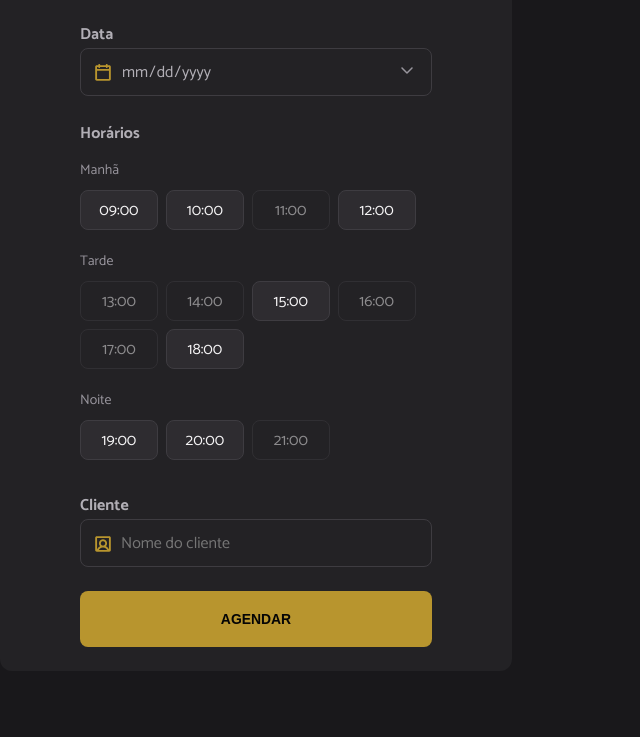
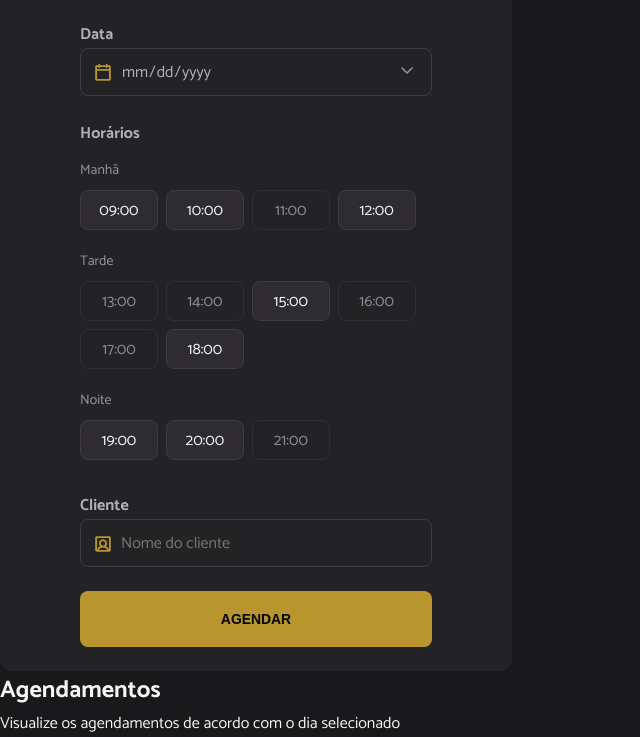
Before and after one commit to Augusto-Valerio/Hair-Day, a plain HTML site: page index.html in a window 1280 px wide. Shown: the part 209-946 px from the top of the page, without its empty margins (0-640 px from the left). Before the commit the page ends 880 px from the top, so only its background shows below. Drawn offline with Linux system fonts and the light colour scheme; files whose address does not match are found by name.

Commit message:
feat: add initial structure for schedule panel

```diff
--- a/index.html
+++ b/index.html
@@ -94,6 +94,13 @@
       <button type="submit" class="button">Agendar</button>
     </form>
 
+    <aside class="schedule">
+      <header>
+        <h1>Agendamentos</h1>
+        <p>Visualize os agendamentos de acordo com o dia selecionado</p>
+      </header>
+    </aside>
+
   </div>
 </body>
 
```
